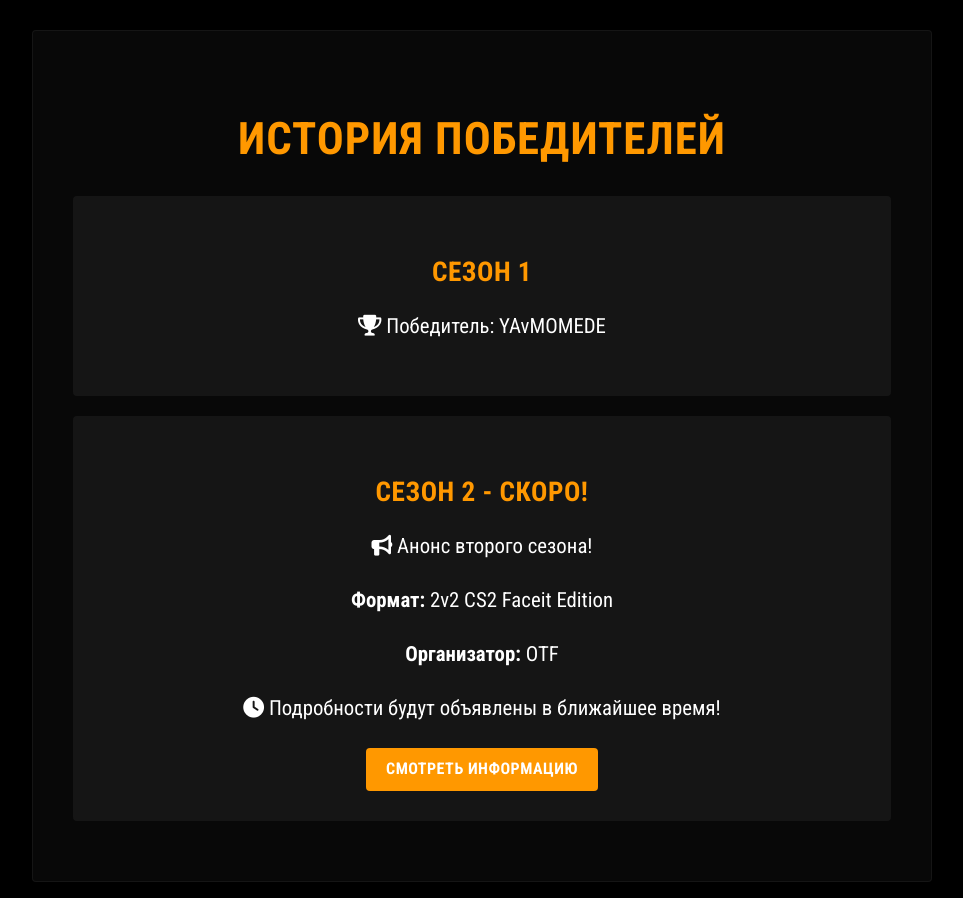
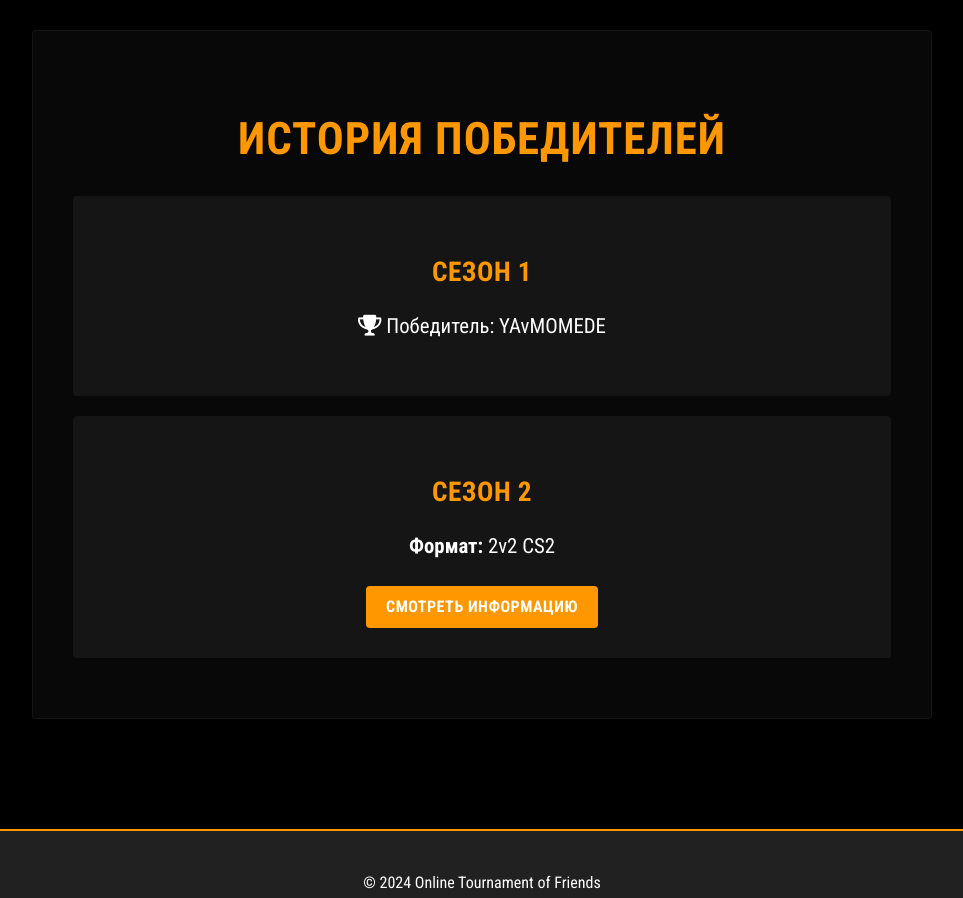
Before and after one commit to No4Ka299/Online-Tournament-of-ffriends, a plain HTML site: page index.html in a window 1280 px wide. Shown: the part 873-1771 px from the top of the page, without its empty margins (158-1121 px from the left). Drawn offline with Linux system fonts and the light colour scheme.

Commit message:
Add files via upload

```diff
--- a/index.html
+++ b/index.html
@@ -1,3 +1,13 @@
+<!DOCTYPE html>
+<html lang="en" >
+<head>
+  <meta charset="UTF-8">
+  <title>Untitled</title>
+
+
+</head>
+<body>
+<!-- partial:index.partial.html -->
 <!DOCTYPE html>
 <html lang="ru">
 <head>
@@ -231,11 +241,9 @@
 
             </div>
             <div class="season-card">
-                <h3>Сезон 2 - Скоро!</h3>
-                <p><i class="fas fa-bullhorn"></i> Анонс второго сезона!</p>
-                <p><b>Формат:</b> 2v2 CS2 Faceit Edition</p>
-                <p><b>Организатор:</b> OTF</p>
-                <p><i class="fas fa-clock"></i> Подробности будут объявлены в ближайшее время!</p>
+                <h3>Сезон 2</h3>
+
+                <p><b>Формат:</b> 2v2 CS2</p>
                 <a href="season2.html" class="stats-link">Смотреть информацию</a>
             </div>
         </section>
@@ -263,3 +271,7 @@
     </script>
 </body>
 </html>
+<!-- partial -->
+
+</body>
+</html>
```
